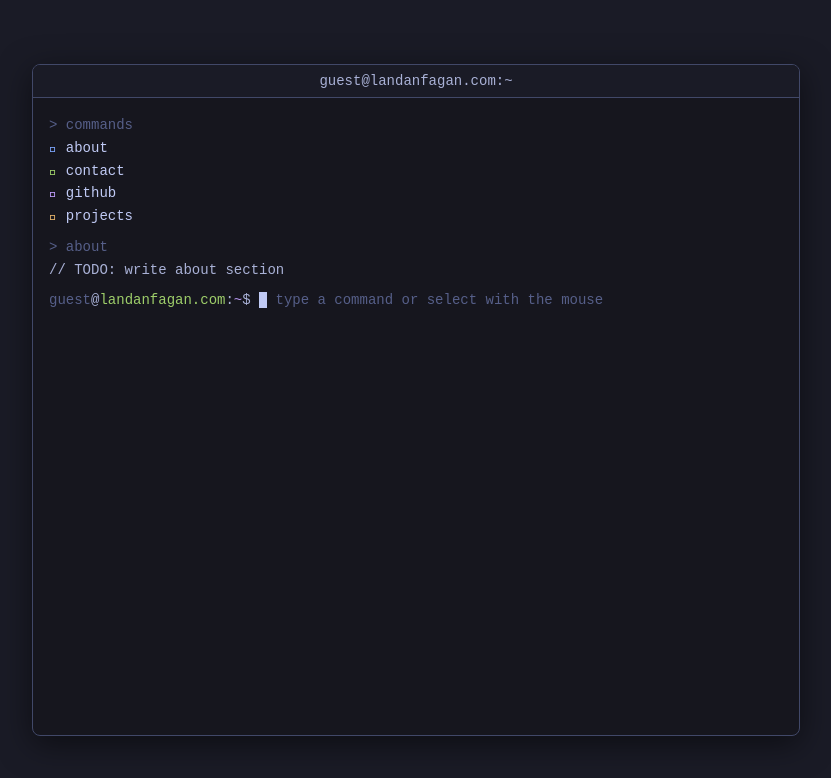
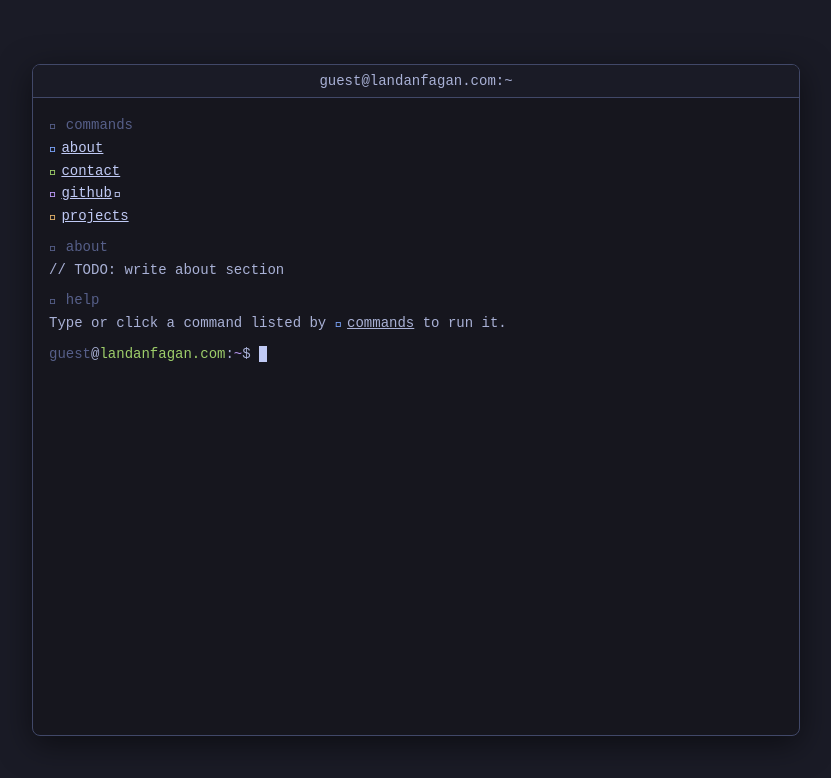
Before and after one commit to landoware/landanfagan.com, a Vue app: page / in a window 1280 px wide. Shown: the top 778 px of the page, without its empty margins (224-1055 px from the left). Built offline with nearby package versions, Linux system fonts and the light colour scheme; a web font is replaced by a local one.

Commit message:
+ Command button componenet

```diff
--- a/package.json
+++ b/package.json
@@ -7,6 +7,7 @@
     "dev": "vite",
     "build": "vite build",
     "preview": "vite preview",
+    "test": "vitest run",
     "lint": "run-s \"lint:*\"",
     "lint:oxlint": "oxlint . --fix",
     "lint:eslint": "eslint . --fix --cache",
@@ -23,16 +24,19 @@
   "devDependencies": {
     "@eslint/js": "^10.0.1",
     "@vitejs/plugin-vue": "^6.0.8",
+    "@vue/test-utils": "^2.5.0",
     "eslint": "^10.7.0",
     "eslint-config-prettier": "^10.1.8",
     "eslint-plugin-oxlint": "~1.73.0",
     "eslint-plugin-vue": "~10.9.2",
     "globals": "^17.7.0",
+    "jsdom": "^30.0.1",
     "npm-run-all2": "^9.0.2",
     "oxlint": "~1.74.0",
     "prettier": "3.9.5",
     "vite": "^8.1.5",
     "vite-plugin-vue-devtools": "^8.1.5",
+    "vitest": "^5.0.0",
     "vue-eslint-parser": "^10.4.1"
   },
   "engines": {
--- a/src/App.vue
+++ b/src/App.vue
@@ -9,6 +9,7 @@ const shell = ref(null);
 const history = ref([
   { input: "commands", component: findCommand("commands").component },
   { input: "about", component: findCommand("about").component },
+  { input: "help", component: findCommand("help").component },
 ]);
 
 async function run(input) {
@@ -41,7 +42,7 @@ async function run(input) {
   <main class="flex h-full items-center justify-center p-4 sm:p-8">
     <TerminalWindow ref="terminal" class="h-full max-h-168 w-full max-w-3xl">
       <div v-for="(entry, i) in history" :key="i" class="my-2 first:mt-0">
-        <p class="text-comment">> {{ entry.input }}</p>
+        <p class="text-comment">{{ "\uf105" }} {{ entry.input }}</p>
         <component :is="entry.component" v-if="entry.component" @run="run" />
         <p v-else-if="entry.input" class="mb-2 text-red">
           sh: command not found: {{ entry.input }}
--- a/src/commands.js
+++ b/src/commands.js
@@ -1,22 +1,31 @@
+import { markRaw } from "vue";
 import AboutOutput from "@/components/outputs/AboutOutput.vue";
 import ProjectsOutput from "@/components/outputs/ProjectsOutput.vue";
 import ContactOutput from "@/components/outputs/ContactOutput.vue";
 import GithubOutput from "@/components/outputs/GithubOutput.vue";
 import CommandsOutput from "./components/outputs/CommandsOutput.vue";
+import HelpOutput from "./components/outputs/HelpOutput.vue";
 
 export const commands = [
-  { name: "about", icon: "\uf007", color: "text-blue", component: AboutOutput },
-  { name: "contact", icon: "\uf0e0", color: "text-green", component: ContactOutput },
+  { name: "about", icon: "\uf007", color: "text-blue", component: markRaw(AboutOutput) },
+  { name: "contact", icon: "\uf0e0", color: "text-green", component: markRaw(ContactOutput) },
   {
     name: "github",
     icon: "\uf09b",
     color: "text-magenta",
-    component: GithubOutput,
+    component: markRaw(GithubOutput),
     url: "https://github.com/landoware",
   },
-  { name: "projects", icon: "\uf121", color: "text-yellow", component: ProjectsOutput },
+  { name: "projects", icon: "\uf121", color: "text-yellow", component: markRaw(ProjectsOutput) },
   // Hidden commands work but aren't shown in the `ls` listing.
-  { name: "commands", component: CommandsOutput, hidden: true },
+  {
+    name: "commands",
+    icon: "\uf03a",
+    color: "text-blue",
+    component: markRaw(CommandsOutput),
+    hidden: true,
+  },
+  { name: "help", component: markRaw(HelpOutput), hidden: true },
 ];
 
 export function findCommand(input) {
--- /dev/null
+++ b/src/components/CommandButton.vue
@@ -0,0 +1,25 @@
+<script setup>
+import { findCommand } from "@/commands";
+
+const props = defineProps({
+  commandName: {
+    type: String,
+    required: true,
+  },
+});
+const emit = defineEmits(["run"]);
+const command = findCommand(props.commandName);
+</script>
+
+<template>
+  <button
+    v-if="command"
+    type="button"
+    class="group cursor-pointer focus-visible:underline focus-visible:outline-none hover:text-blue"
+    @click="emit('run', command.name)"
+  >
+    <span :class="command.color">{{ command.icon }}</span>
+    <span class="ml-1 underline">{{ command.name }} </span>
+    <span v-if="command.url" class="inline-block ml-0.5">{{ "\uf465" }} </span>
+  </button>
+</template>
--- a/src/components/ShellInput.vue
+++ b/src/components/ShellInput.vue
@@ -51,7 +51,6 @@ defineExpose({ focus });
 <template>
   <div class="relative flex cursor-text items-center gap-2" @click="focus">
     <PromptLabel clas="shrink-0" :user="user" :host="host" :path="path" />
-
     <span class="relative min-w-0 flex-1 whitespace-pre">
       <span aria-hidden="true"
         ><span>{{ textBefore }}</span
@@ -60,9 +59,6 @@ defineExpose({ focus });
           :class="focused ? 'animate-blink bg-fg' : 'outline -outline-offset-1 outline-fg/60'"
           >{{ charAtCursor }}</span
         ><span>{{ textAfter }}</span>
-        <span class="text-comment" :hidden="textBefore.length">
-          type a command or select with the mouse</span
-        >
       </span>
 
       <input
--- a/src/components/outputs/CommandsOutput.vue
+++ b/src/components/outputs/CommandsOutput.vue
@@ -1,8 +1,9 @@
 <script setup>
 import { computed } from "vue";
 import { commands } from "@/commands";
+import CommandButton from "../CommandButton.vue";
 
-defineEmits(["run"]);
+const emit = defineEmits(["run"]);
 
 const listed = computed(() => commands.filter((command) => !command.hidden));
 </script>
@@ -10,19 +11,7 @@ const listed = computed(() => commands.filter((command) => !command.hidden));
 <template>
   <div>
     <p v-for="command in listed" :key="command.name">
-      <button
-        type="button"
-        class="group cursor-pointer hover:underline focus-visible:underline focus-visible:outline-none"
-        @click="$emit('run', command.name)"
-      >
-        <span :class="command.color">{{ command.icon }}</span> {{ command.name
-        }}<span
-          v-if="command.url"
-          class="invisible inline-block group-hover:visible group-focus-visible:visible"
-        >
-          &#xf465;</span
-        >
-      </button>
+      <CommandButton :commandName="command.name" @run="emit('run', $event)" />
     </p>
   </div>
 </template>
--- /dev/null
+++ b/src/components/outputs/HelpOutput.vue
@@ -0,0 +1,13 @@
+<script setup lang="ts">
+import CommandButton from "../CommandButton.vue";
+const emit = defineEmits(["run"]);
+</script>
+
+<template>
+  <div class="mb-2">
+    <p class="text-fg-dark">
+      Type or click a command listed by
+      <CommandButton commandName="commands" @run="emit('run', $event)" /> to run it.
+    </p>
+  </div>
+</template>
--- a/src/router/index.js
+++ b/src/router/index.js
@@ -1,8 +1,8 @@
-import { createRouter, createWebHistory } from 'vue-router'
+import { createRouter, createWebHistory } from "vue-router";
 
 const router = createRouter({
   history: createWebHistory(import.meta.env.BASE_URL),
   routes: [],
-})
+});
 
-export default router
+export default router;
--- a/vite.config.js
+++ b/vite.config.js
@@ -7,6 +7,9 @@ import tailwindcss from '@tailwindcss/vite'
 
 // https://vite.dev/config/
 export default defineConfig({
+  test: {
+    environment: 'jsdom',
+  },
   plugins: [
     vue(),
     vueDevTools(),
```
Also changed, not shown: 2 other files (tests, documents, lock files or other folders).
